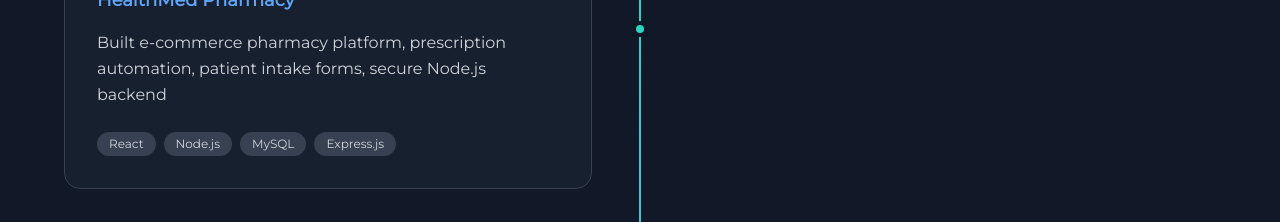
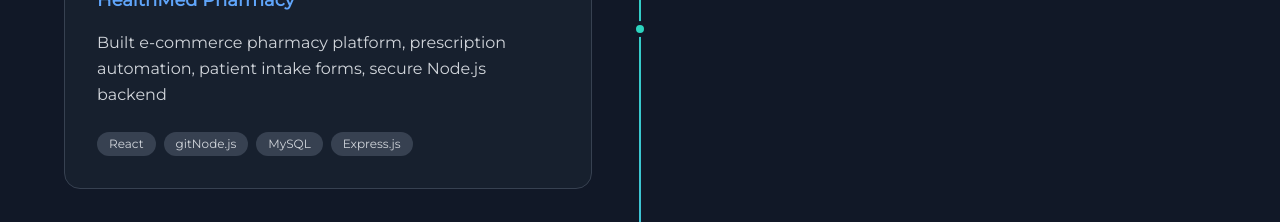
Before and after one commit to vyomadesai/vyomaportfolio, a React (Create React App) app: page / in a window 1280 px wide. Shown: the part 1880-2102 px from the top of the page. Built offline with nearby package versions, Linux system fonts and the light colour scheme.

Commit message:
changes added untracked files

```diff
--- a/src/data/mock.js
+++ b/src/data/mock.js
@@ -17,7 +17,7 @@ export const personalInfo = {
       role: "Full Stack Developer",
       duration: "2023 – 2025",
       highlight: "Built e-commerce pharmacy platform, prescription automation, patient intake forms, secure Node.js backend",
-      technologies: ["React", "Node.js", "MySQL", "Express.js"]
+      technologies: ["React", "gitNode.js", "MySQL", "Express.js"]
     },
     {
       id: 2,
```
Also changed, not shown: 8 other files (tests, documents, lock files or other folders).
